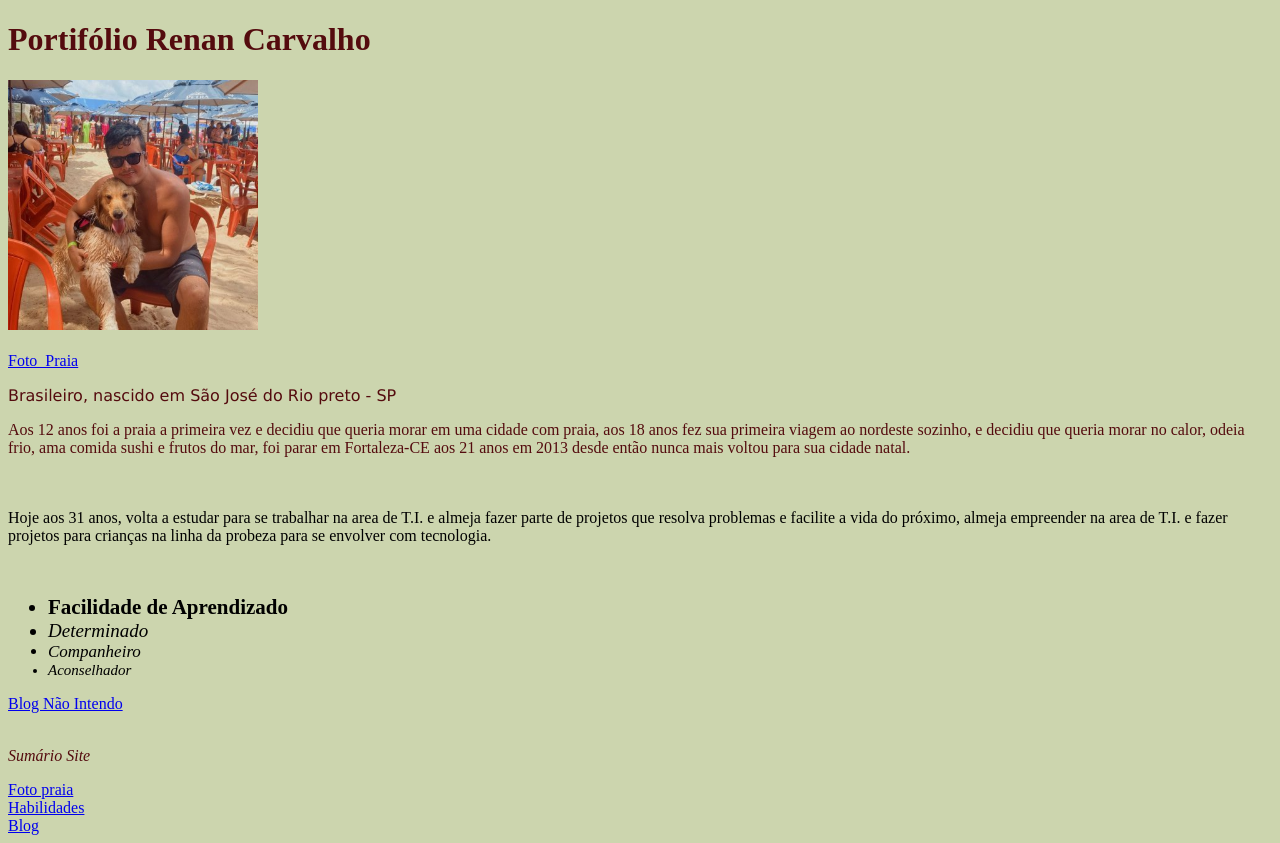
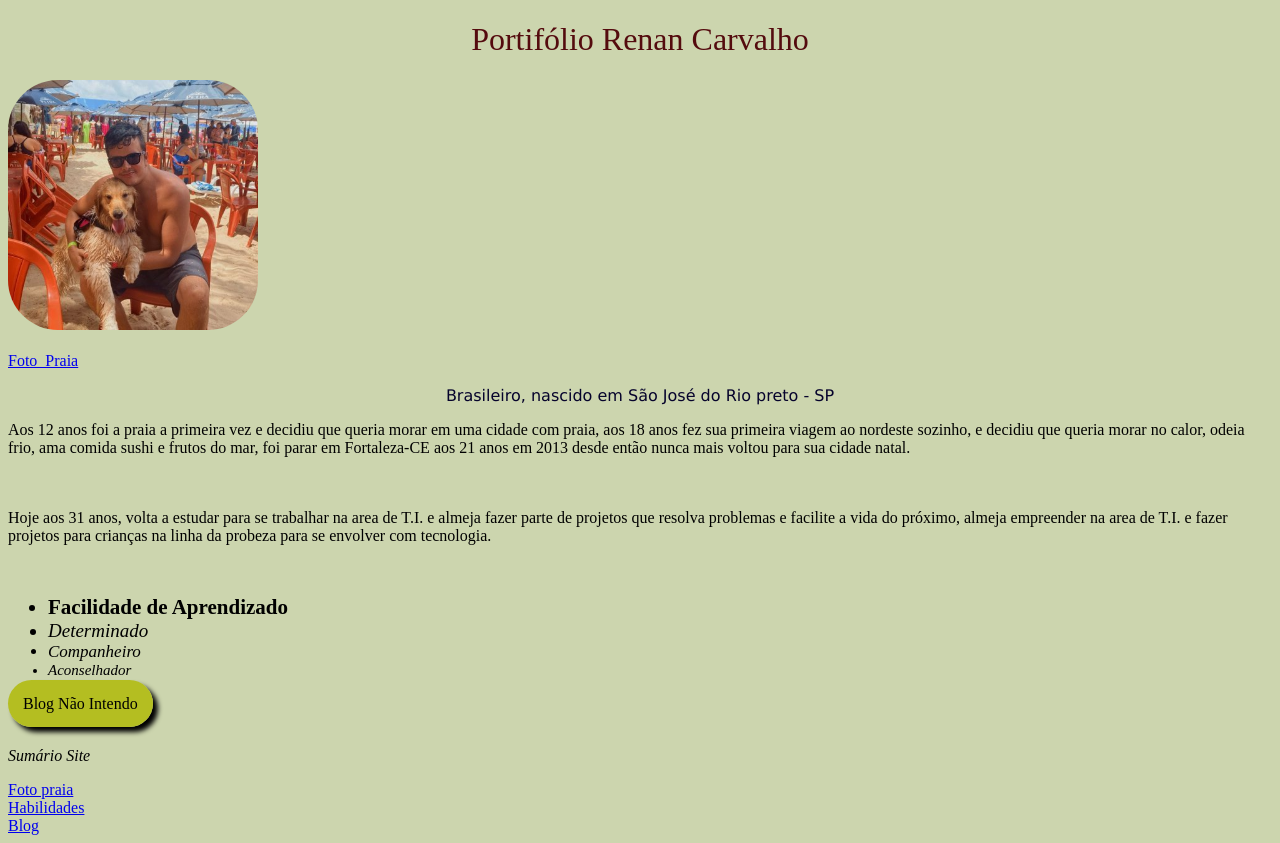
Before and after one commit to renancbatista/renancbatista.github.io, a plain HTML site: page index.html in a window 1280 px wide. Drawn offline with Linux system fonts and the light colour scheme.

Commit message:
aula css terminada 2

```diff
--- a/index.html
+++ b/index.html
@@ -6,8 +6,17 @@
     <meta name="viewport" content="width=device-width, initial-scale=1.0">
     <title>Apresentação</title>
     <style>
-           h1, p {
-            color: #540b0e
+           h1 {
+            color: #540b0e;
+            font-weight: 300;
+            text-align: center;
+
+           }
+           .nascido {
+            color: #06032c;
+            font-weight: 400;
+            text-decoration:solid;
+            text-align: center;
            }
           body {
             background-color: #ccd5ae
@@ -27,6 +36,19 @@
            .aconselhador{
             font-size: 15px;
            }
+           .fotoprincipal{
+            border-radius: 50px;
+           }
+           .button{
+            background-color: rgb(180, 190, 33);
+            color: rgb(0, 0, 0);
+            border-radius: 25px;
+            text-decoration: none;
+            padding: 15px;
+            box-shadow: 5px 5px 5px ;
+            text-shadow: 0  ;
+           }
+
 
 
 
@@ -35,7 +57,7 @@
 <body>
 
     <h1  >Portifólio Renan Carvalho</h1>
-    <img src="/img/9gpD0feH_400x400.jpg" alt="jovem com cachorro na praia" width="250px">
+    <img class="fotoprincipal" src="/img/9gpD0feH_400x400.jpg" alt="jovem com cachorro na praia" width="250px">
     <br><br>
     <a href="/img/9gpD0feH_400x400.jpg">Foto_Praia</a>
     <p class="nascido">Brasileiro, nascido em São José do Rio preto - SP</p>
@@ -46,13 +68,13 @@
 
 
 
-        <ul>
+        <ul class="lista">
             <li class="facilidade"><strong>Facilidade de Aprendizado</strong></li>
             <li class="determinado"><em>Determinado</em></li>
             <li class="companheiro"><em>Companheiro</em></li>
             <li class="aconselhador"><em>Aconselhador</em></li>
             </ul>
-        <a href="https://www.naointendo.com.br/" target="_blank">Blog Não Intendo</a>
+        <a class="button" href="https://www.naointendo.com.br/" target="_blank">Blog Não Intendo</a>
         <br><br>
         <p>
             <em>Sumário Site</em>
```
